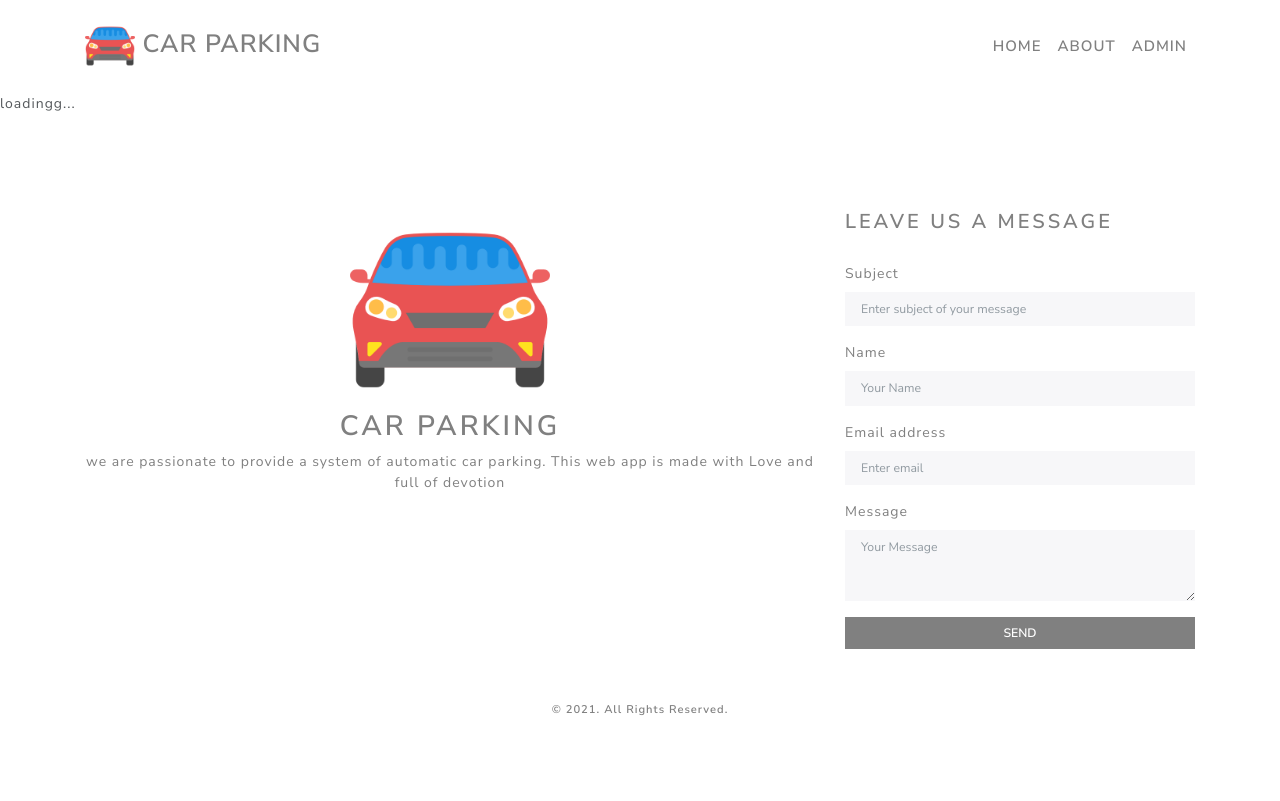
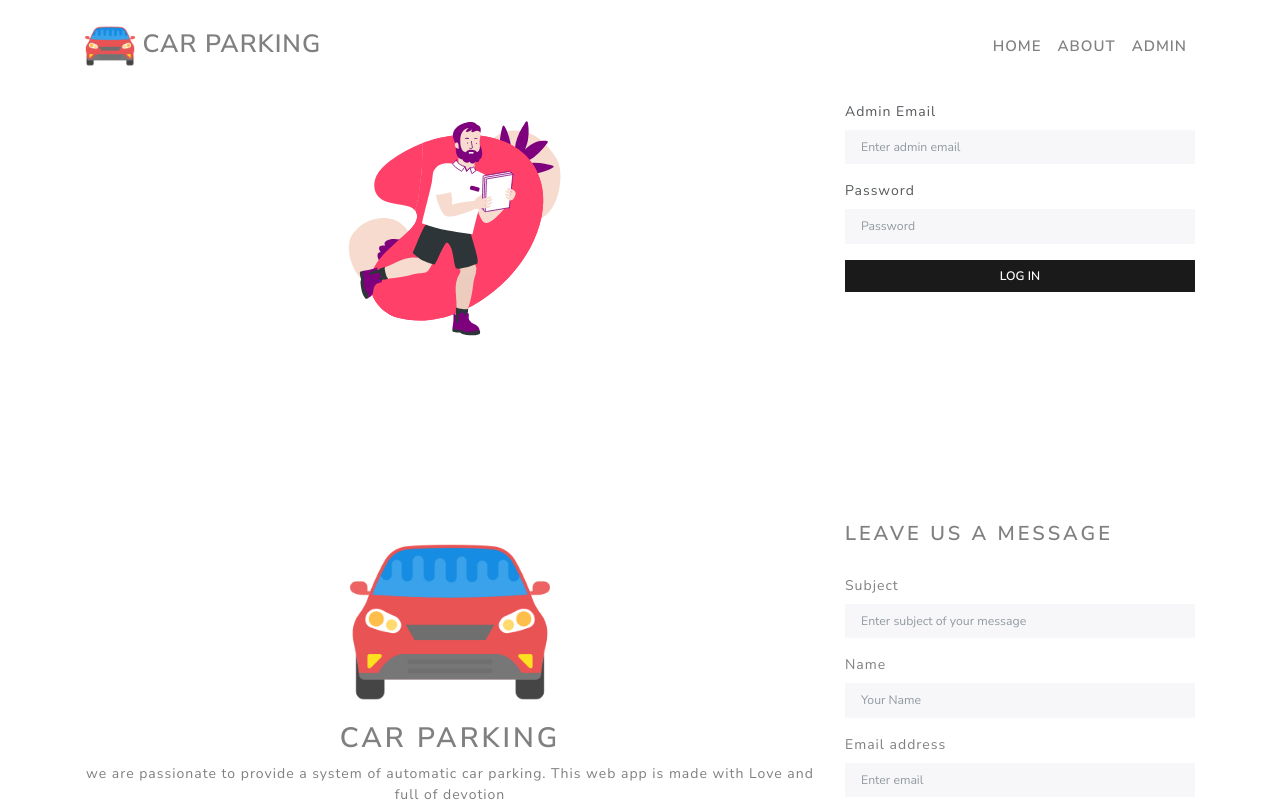
Before and after one commit to Waqas-Akram/Car-Parking-System, a React (Create React App) app in the folder frontend/: page /admin in a window 1280 px wide. Shown: the top 801 px of the page. Built offline with nearby package versions, Linux system fonts and the light colour scheme.

Commit message:
Displaying users and timelogs

```diff
--- a/frontend/src/components/admin/Admin.jsx
+++ b/frontend/src/components/admin/Admin.jsx
@@ -1,9 +1,89 @@
 import React, { Fragment, useState } from "react";
+import { Container, Tabs, Tab, Form, Button, Row, Col } from "react-bootstrap";
+import RegisterUsers from "./RegisterUsers";
+import TimeLog from "./TimeLog";
+import AdminAnimation from "../animations/admin/AdminAnimation";
+import Swal from "sweetalert2";
 
 const Admin = () => {
-  const [loading, setLoading] = useState(true);
+  const [email, setEmail] = useState("");
+  const [password, setPassword] = useState("");
+  const [visible, setVisible] = useState(false);
 
-  return loading ? <>loadingg...</> : <Fragment>Admin</Fragment>;
+  const confirmedMail = "admin@carparking.com";
+  const confirmedPassword = "admin";
+
+  const handleSubmit = (event) => {
+    event.preventDefault();
+    if (email === confirmedMail && password === confirmedPassword) {
+      setVisible(true);
+    } else {
+      Swal.fire({
+        text: "invalid or empty credentials",
+        icon: "error",
+      });
+    }
+  };
+
+  return (
+    <Fragment>
+      <Container>
+        {visible ? (
+          <Tabs defaultActiveKey="user" id="uncontrolled-tab-example">
+            <Tab eventKey="user" title="Users">
+              <RegisterUsers />
+            </Tab>
+            <Tab eventKey="timelog" title="Time Logs">
+              <TimeLog />
+            </Tab>
+          </Tabs>
+        ) : (
+          <>
+            <Row>
+              <Col>
+                <AdminAnimation />
+              </Col>
+              <Col xs="12" md="12" sm="12" lg="4" xl="4">
+                <Form className="mt-2" onSubmit={handleSubmit}>
+                  <Form.Group controlId="formBasicEmail">
+                    <Form.Label>Admin Email</Form.Label>
+                    <Form.Control
+                      type="email"
+                      placeholder="Enter admin email"
+                      size="sm"
+                      onChange={(e) => setEmail(e.target.value)}
+                      value={email}
+                    />
+                  </Form.Group>
+
+                  <Form.Group controlId="formBasicPassword">
+                    <Form.Label>Password</Form.Label>
+                    <Form.Control
+                      type="password"
+                      placeholder="Password"
+                      size="sm"
+                      onChange={(e) => setPassword(e.target.value)}
+                      value={password}
+                    />
+                  </Form.Group>
+                  <Button
+                    variant="primary"
+                    type="submit"
+                    className="btn btn-block p-1"
+                  >
+                    Log In
+                  </Button>
+                </Form>
+              </Col>
+            </Row>
+            <br />
+            <br />
+            <br />
+          </>
+        )}
+      </Container>
+    </Fragment>
+  );
 };
 
 export default Admin;
```
